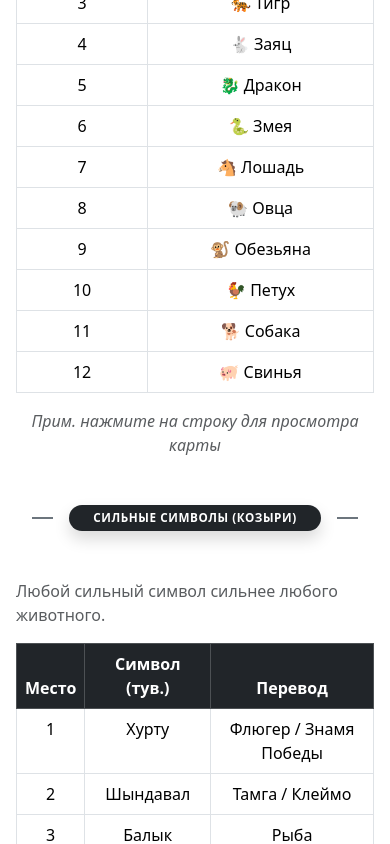
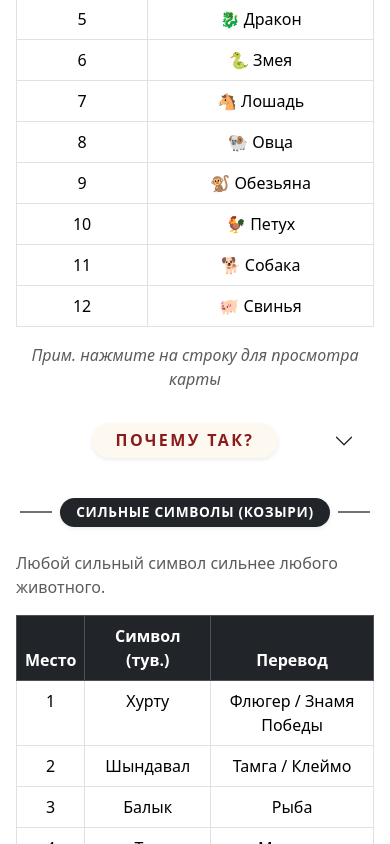
Before and after one commit to Heckerman2281337/horul, a React (Vite) app in the folder horul/: page / in a window 390 px wide. Shown: the part 1860-2704 px from the top of the page. Built offline with nearby package versions, Linux system fonts and the light colour scheme.

Commit message:
Styled crib section, added explanation of animals

```diff
--- a/horul/src/pages/Rules.jsx
+++ b/horul/src/pages/Rules.jsx
@@ -5,17 +5,29 @@ import { useState } from 'react';
 function SectionTitle({ title })
 {
     return (
-        <div className="d-flex align-items-center gap-3 my-5 px-3">
-            <hr className="flex-grow-1 border-2 border-secondary opacity-100 m-0" />
-            <div className="d-flex align-items-center gap-2 px-4 py-1 rounded-pill bg-dark text-white shadow flex-shrink-0">
+        <div className="d-flex align-items-center justify-content-center gap-2 gap-sm-3 my-4 my-sm-5 px-1">
+            <hr
+                className="flex-grow-1 border-2 border-secondary opacity-100 m-0"
+                style={{ minWidth: '15px' }}
+            />
+
+            <div className="d-flex align-items-center px-3 py-1 px-sm-4 rounded-pill bg-dark text-white shadow-sm flex-shrink-1 text-center">
                 <span
                     className="fw-bold text-uppercase"
-                    style={{ letterSpacing: '0.05em', fontSize: 'clamp(0.6rem, 3vw, 0.875rem)' }}
+                    style={{
+                        letterSpacing: '0.05em',
+                        fontSize: 'clamp(0.7rem, 3.5vw, 0.875rem)', // Слегка уменьшил нижний порог до 0.7rem для экстремально узких экранов
+                        whiteSpace: 'normal'
+                    }}
                 >
                     {title}
                 </span>
             </div>
-            <hr className="flex-grow-1 border-2 border-secondary opacity-100 m-0" />
+
+            <hr
+                className="flex-grow-1 border-2 border-secondary opacity-100 m-0"
+                style={{ minWidth: '15px' }}
+            />
         </div>
     );
 }
@@ -64,7 +76,7 @@ export default function Rules() {
                     <Accordion.Header>Вариант А — Раздача на руки (простой)</Accordion.Header>
                     <Accordion.Body>
                         <p>Раздайте фишки поровну всем игрокам:</p>
-                        <Table bordered resp size="sm" className="text-center">
+                        <Table bordered responsive size="sm" className="text-center">
                             <thead className="table-dark">
                                 <tr><th>Игроков</th><th>Фишек на игрока</th><th>Остаток</th></tr>
                             </thead>
@@ -140,6 +152,76 @@ export default function Rules() {
                 </Col>
             </Row>
             <p className="text-muted text-center fst-italic">Прим. нажмите на строку для просмотра карты</p>
+            <Accordion flush>
+                <Accordion.Item eventKey="0" style={{ backgroundColor: 'transparent' }}>
+                    <Accordion.Header>
+                        <div className="w-100 d-flex justify-content-center">
+                            <span
+                                className="fw-bold fs-6 text-uppercase px-4 py-2 rounded-pill shadow-sm"
+                                style={{
+                                    letterSpacing: '0.15em',
+                                    color: '#8b1c1c',
+                                    backgroundColor: 'rgba(230, 194, 122, 0.1)'
+                                }}
+                            >
+                                Почему так?
+                            </span>
+                        </div>
+                    </Accordion.Header>
+                    <Accordion.Body>
+                        <Card className="bg-dark text-white border-secondary">
+                            <Card.Body  style={{ whiteSpace: 'pre-line', lineHeight: '1.8' }}>
+                                <p className="text-center mb-4 fst-italic text-light" style={{ opacity: 0.85 }}>
+                                    Нефритовый Император решил выбрать 12 животных, чтобы они стали
+                                    символами времени. Он объявил гонку через реку: кто прибудет первым,
+                                    тот и возглавит зодиак.
+                                </p>
+
+                                <div className="d-flex flex-column gap-3">
+                                    <div className="p-3 rounded" style={{ backgroundColor: 'rgba(255,255,255,0.05)' }}>
+                                        🐀🐂 Маленькая умная <strong>Крыса</strong> заметила сильную и выносливую <strong>Корову</strong>, которая готовилась войти в воду, и обратилась к ней:<br />
+                                        <span className="fst-italic text-white-50 mt-2 d-inline-block">
+                                            — О мудрая Корова, позволь мне пересечь реку на тебе. Я слишком мала, чтобы сделать это сама.
+                                        </span><br />
+                                        <span className="mt-2 d-inline-block">
+                                            Добрая Корова посадила Крысу себе на спину. Когда до берега осталось всего несколько шагов, Крыса ловко прыгнула и вступила на берег <strong>первой</strong>. Корова, не обидевшись на хитрость, заняла почетное <strong>второе место</strong>.
+                                        </span>
+                                    </div>
+
+                                    <div className="p-3 rounded" style={{ backgroundColor: 'rgba(255,255,255,0.05)' }}>
+                                        🐅 <strong>Третьим</strong> финишировал <strong>Тигр</strong>. Его сила и упорство помогли преодолеть бурный поток.
+                                    </div>
+
+                                    <div className="p-3 rounded" style={{ backgroundColor: 'rgba(255,255,255,0.05)' }}>
+                                        🐇 <strong>Четвертым</strong> прибыл <strong>Заяц</strong>, который благодаря своей ловкости прыгал по камням и плывущим бревнам, легко адаптируясь к любым трудностям.
+                                    </div>
+
+                                    <div className="p-3 rounded" style={{ backgroundColor: 'rgba(255,255,255,0.05)' }}>
+                                        🐉 Вскоре небо озарилось сиянием, и к Вратам подлетел <strong>Дракон</strong>. Могучий и благородный, он мог бы стать первым, но задержался, чтобы вызвать дождь над полями и помочь людям. Он занял <strong>пятое место</strong>.
+                                    </div>
+
+                                    <div className="p-3 rounded" style={{ backgroundColor: 'rgba(255,255,255,0.05)' }}>
+                                        🐍🐎 Позади бежала <strong>Лошадь</strong>. Ее мощные ноги уверенно несли ее вперед, когда вдруг из-под копыта выскользнула хитрая <strong>Змея</strong>. Она все это время пряталась, чтобы в последний момент проскользнуть вперед. Так Змея заняла <strong>шестое место</strong>, оставив Лошади <strong>седьмое</strong>.
+                                    </div>
+
+                                    <div className="p-3 rounded" style={{ backgroundColor: 'rgba(255,255,255,0.05)' }}>
+                                        🐏🐒🐓 Следом прибыли <strong>Овца, Обезьяна и Петух</strong>, которые сообща перебрались через бурную реку. Петух нашел плот, Овца расчистила путь, а Обезьяна ловко управляла.
+                                    </div>
+
+                                    <div className="p-3 rounded" style={{ backgroundColor: 'rgba(255,255,255,0.05)' }}>
+                                        🐕 <strong>Собака</strong>, прекрасная пловчиха, могла финишировать раньше, но отвлеклась, играя с волнами. Поэтому она вступила на берег <strong>одиннадцатой</strong>.
+                                    </div>
+
+                                    <div className="p-3 rounded" style={{ backgroundColor: 'rgba(255,255,255,0.05)' }}>
+                                        🐖 <strong>Последней</strong>, неспешно, перебралась <strong>Свинья</strong>. Она задержалась, решив перекусить и немного вздремнуть, но упорство помогло ей пройти гонку, став <strong>двенадцатой</strong>.
+                                    </div>
+                                </div>
+                            </Card.Body>
+                        </Card>
+                    </Accordion.Body>
+                </Accordion.Item>
+            </Accordion>
+
             <SectionTitle title="Сильные символы (козыри)" />
             <p className="text-muted">Любой сильный символ сильнее любого животного.</p>
             <Row>
@@ -263,27 +345,36 @@ export default function Rules() {
             </ol>
 
             <SectionTitle title="Шпаргалка"></SectionTitle>
-               <Card className="bg-dark text-white border-secondary">
-                   <Card.Body style={{ whiteSpace: 'pre-line', lineHeight: '1.8' }}>
-                    <strong>ПОДГОТОВКА:</strong>{'\n'}
-                    Перемешайте 72 фишки.{'\n'}
-                    Распределите поровну (или стопками по 6–8 фишек).{'\n\n'}
+            <Card className="bg-dark text-white border-secondary mb-2">
+                <Card.Body className="p-3 p-sm-4" style={{ fontSize: '0.9rem', lineHeight: '1.6' }}>
+                    <div className="mb-3">
+                        <h6 className="text-warning fw-bold text-uppercase mb-2">1. Подготовка</h6>
+                        <div>• Перемешать 72 фишки.</div>
+                        <div>• Раздать поровну или стопками по 6–8 шт.</div>
+                    </div>
 
-                    <strong>ИЕРАРХИЯ:</strong>{'\n'}
-                    Козыри: Хурту {'>'} Шындавал {'>'} Балык {'>'} Тун {'>'} Олчей удазыны {'>'} Хаан-Херети{'\n'}
-                    Животные: Мышь {'>'} Корова {'>'} Тигр {'>'} Заяц {'>'} Дракон {'>'} Змея {'>'} Лошадь {'>'} Овца {'>'} Обезьяна {'>'} Петух {'>'} Собака {'>'} Свинья{'\n'}
-                    Любой козырь превосходит любое животное.{'\n\n'}
+                    <div className="mb-3">
+                        <h6 className="text-warning fw-bold text-uppercase mb-2">2. Иерархия рангов</h6>
+                        <div className="mb-1">
+                            <span className="text-info fw-bold">Козыри:</span> Хурту &gt; Шындавал &gt; Балык &gt; Тун &gt; Олчей удазыны &gt; Хаан-Херети
+                        </div>
+                        <div>
+                            <span className="text-success fw-bold">Животные:</span> Мышь &gt; Корова &gt; Тигр &gt; Заяц &gt; Дракон &gt; Змея &gt; Лошадь &gt; Овца &gt; Обезьяна &gt; Петух &gt; Собака &gt; Свинья
+                        </div>
+                        <div className="text-muted fst-italic mt-1">* Любой козырь бьет любое животное.</div>
+                    </div>
 
-                    <strong>ХОД ИГРЫ:</strong>{'\n'}
-                    ЗАХОД: Выложите 1–4 одинаковые фишки.{'\n'}
-                    ПОКРЫТИЕ: Выложите столько же фишек{'\n'}
-                    {'   '}• Для победы во взятке — фишками более высокого ранга.{'\n'}
-                    {'   '}• При отсутствии подходящих — любыми фишками.{'\n'}
-                    ВЗЯТКА: достаётся игроку с наиболее сильной фишкой.{'\n'}
-                    НОВЫЙ ХОД: начинает победитель взятки.{'\n\n'}
-                    <strong>ЦЕЛЬ: набрать наибольшее количество взяток</strong>
-                   </Card.Body>
-               </Card>
+                    <div>
+                        <h6 className="text-warning fw-bold text-uppercase mb-2">3. Игровой цикл</h6>
+                        <div>• <strong>Заход:</strong> От 1 до 4 карт строго одного ранга.</div>
+                        <div>• <strong>Покрытие:</strong> Столько же карт (высшим рангом для победы, либо любыми на сброс).</div>
+                        <div>• <strong>Взятка:</strong> Уходит владельцу самой сильной фишки на столе.</div>
+                        <div className="mt-2 fw-bold text-center border-top border-secondary pt-2 text-uppercase text-light">
+                            Цель: Взять как можно больше взяток
+                        </div>
+                    </div>
+                </Card.Body>
+            </Card>
         </Container>
     );
 }
```
Also changed, not shown: 1 other file (tests, documents, lock files or other folders).
